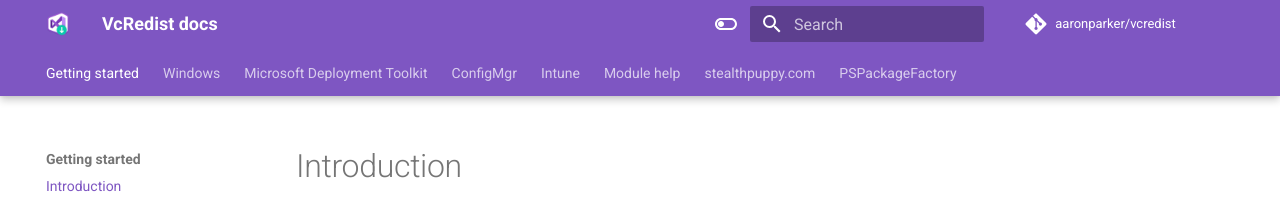
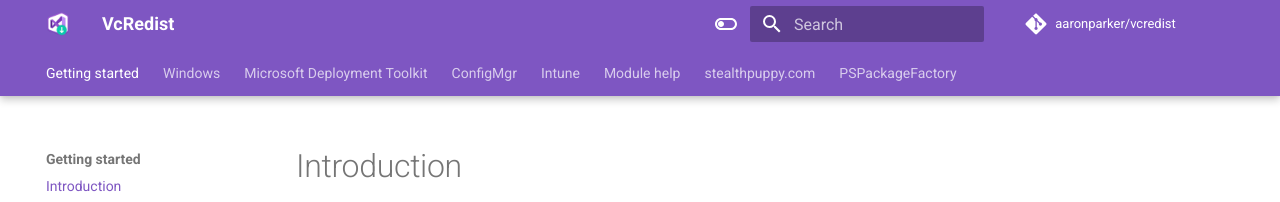
Before and after one commit to aaronparker/vcredist, an MkDocs documentation site: the page built from docs/index.md, in a window 1280 px wide. Shown: the top 202 px of the page. Built offline with MkDocs 1.6.1 and Material for MkDocs 9.7.7, drawn with Linux system fonts in a browser that asks for light colours; comment, search, counter and statistics services are not loaded; some of the changed lines change nothing that is shown.

Commit message:
Update mkdocs.yml

```diff
--- a/mkdocs.yml
+++ b/mkdocs.yml
@@ -1,9 +1,9 @@
 # Project information
-site_name: VcRedist docs
+site_name: VcRedist
 site_url: https://vcredist.com
 site_author: Aaron Parker
 site_description: >-
-  Download and install the latest Microsoft Visual C++ Redistributables
+  A PowerShell module for lifecycle management of the Microsoft Visual C++ Redistributables.
 
 # Repository
 repo_name: aaronparker/vcredist
```
